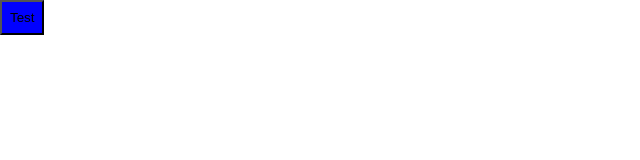
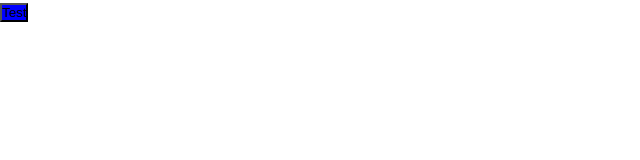
Before and after one commit to Skjesper/15-puzzle, a Next.js app: page / in a window 1280 px wide. Shown: the top 160 px of the page, without its empty margins (0-640 px from the left). Built offline with nearby package versions, Linux system fonts and the light colour scheme.

Commit message:
changed button variants

```diff
--- a/src/app/page.tsx
+++ b/src/app/page.tsx
@@ -5,7 +5,7 @@ import Button from '@/components/ui/Button/button';
 export default function Home() {
   return (
 
-      <Button variant="desktop">Test</Button>
+      <Button variant="m">Test</Button>
 
   );
 }
--- a/src/components/ui/Button/button.tsx
+++ b/src/components/ui/Button/button.tsx
@@ -3,13 +3,13 @@ import React from 'react';
 
 interface ButtonProps {
     children: React.ReactNode;
-    variant?: 'desktop' | 'mobile';
+    variant?: 'm' | 'l';
     onClick?: () => void;
 }
 
 const Button: React.FC<ButtonProps> = ({
     children,
-    variant = 'mobile',
+    variant = 'm',
     onClick
 }) => {
   return (
```
